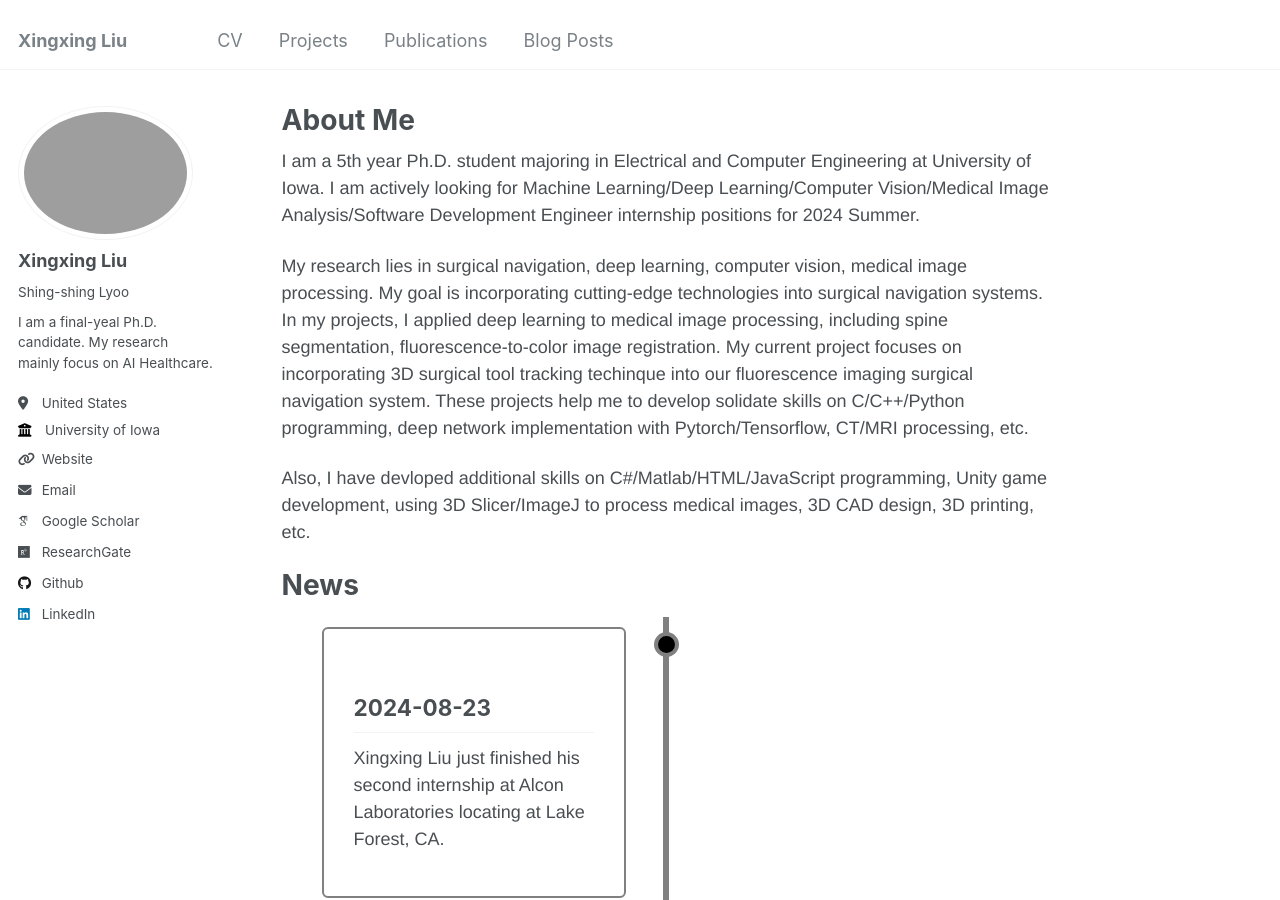
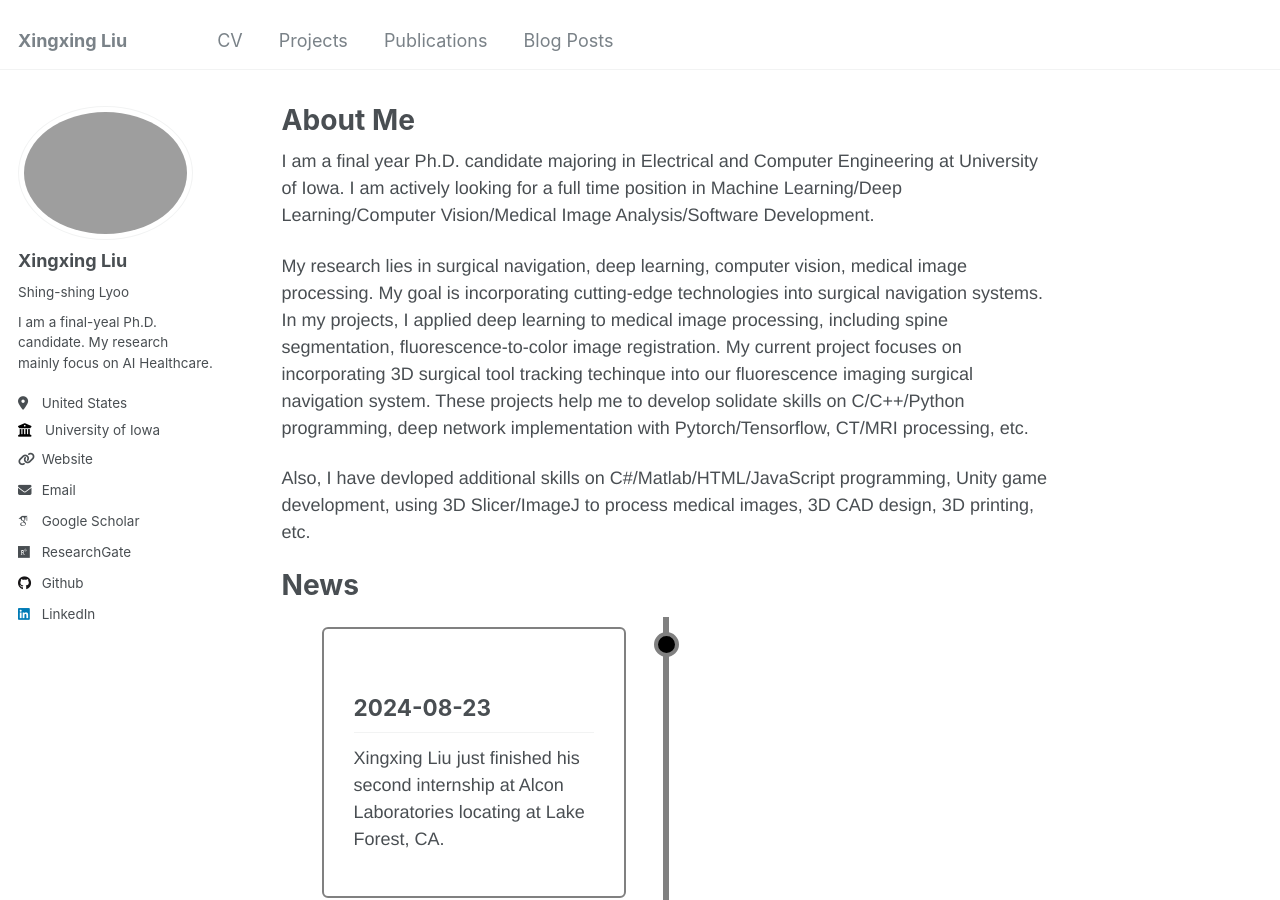
Before and after one commit to xxliu1996/xxliu1996.github.io, a Jekyll site: the page built from _pages/about.md, in a window 1280 px wide and 900 px high. Built offline with Jekyll 4.4.1, drawn with Linux system fonts in a browser that asks for light colours; some web fonts are replaced.

Commit message:
update aboutme

```diff
--- a/_pages/about.md
+++ b/_pages/about.md
@@ -6,7 +6,7 @@ redirect_from:
   - /about/
   - /about.html
 ---
-I am a 5th year Ph.D. student majoring in Electrical and Computer Engineering at University of Iowa. I am actively looking for Machine Learning/Deep Learning/Computer Vision/Medical Image Analysis/Software Development Engineer internship positions for 2024 Summer.
+I am a final year Ph.D. candidate majoring in Electrical and Computer Engineering at University of Iowa. I am actively looking for a full time position in Machine Learning/Deep Learning/Computer Vision/Medical Image Analysis/Software Development.
 
 My research lies in surgical navigation, deep learning, computer vision, medical image processing. My goal is incorporating cutting-edge technologies into surgical navigation systems. In my projects, I applied deep learning to medical image processing, including spine segmentation, fluorescence-to-color image registration. My current project focuses on incorporating 3D surgical tool tracking techinque into our fluorescence imaging surgical navigation system. These projects help me to develop solidate skills on C/C++/Python programming, deep network implementation with Pytorch/Tensorflow, CT/MRI processing, etc.
 
```
